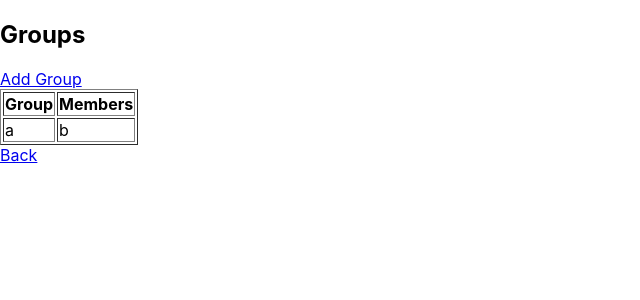
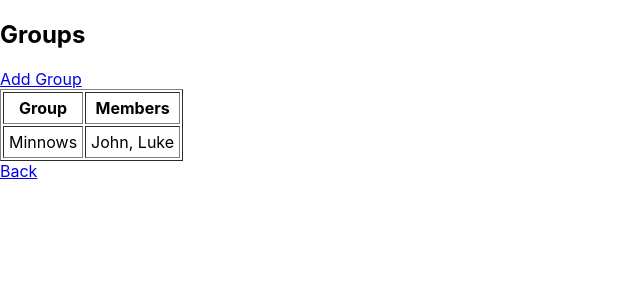
Before and after one commit to dannypadilla/cs5220-homework-3, a React (Create React App) app: page /groups in a window 1280 px wide. Shown: the top 300 px of the page, without its empty margins (0-640 px from the left). Built offline with nearby package versions, Linux system fonts and the light colour scheme.

Commit message:
MOD - update values and table format

```diff
--- a/src/components/Groups.js
+++ b/src/components/Groups.js
@@ -13,7 +13,7 @@ function Groups() {
         </div>
 
         <div>
-            <table border="1px">
+            <table border="1" cellpadding="5" cellspacing="2">
 
                 <thead>
                     <tr>
@@ -24,8 +24,8 @@ function Groups() {
 
                 <tbody>
                     <tr>
-                        <td>a</td>
-                        <td>b</td>
+                        <td>Minnows</td>
+                        <td>John, Luke</td>
                     </tr>
                 </tbody>
 
```
